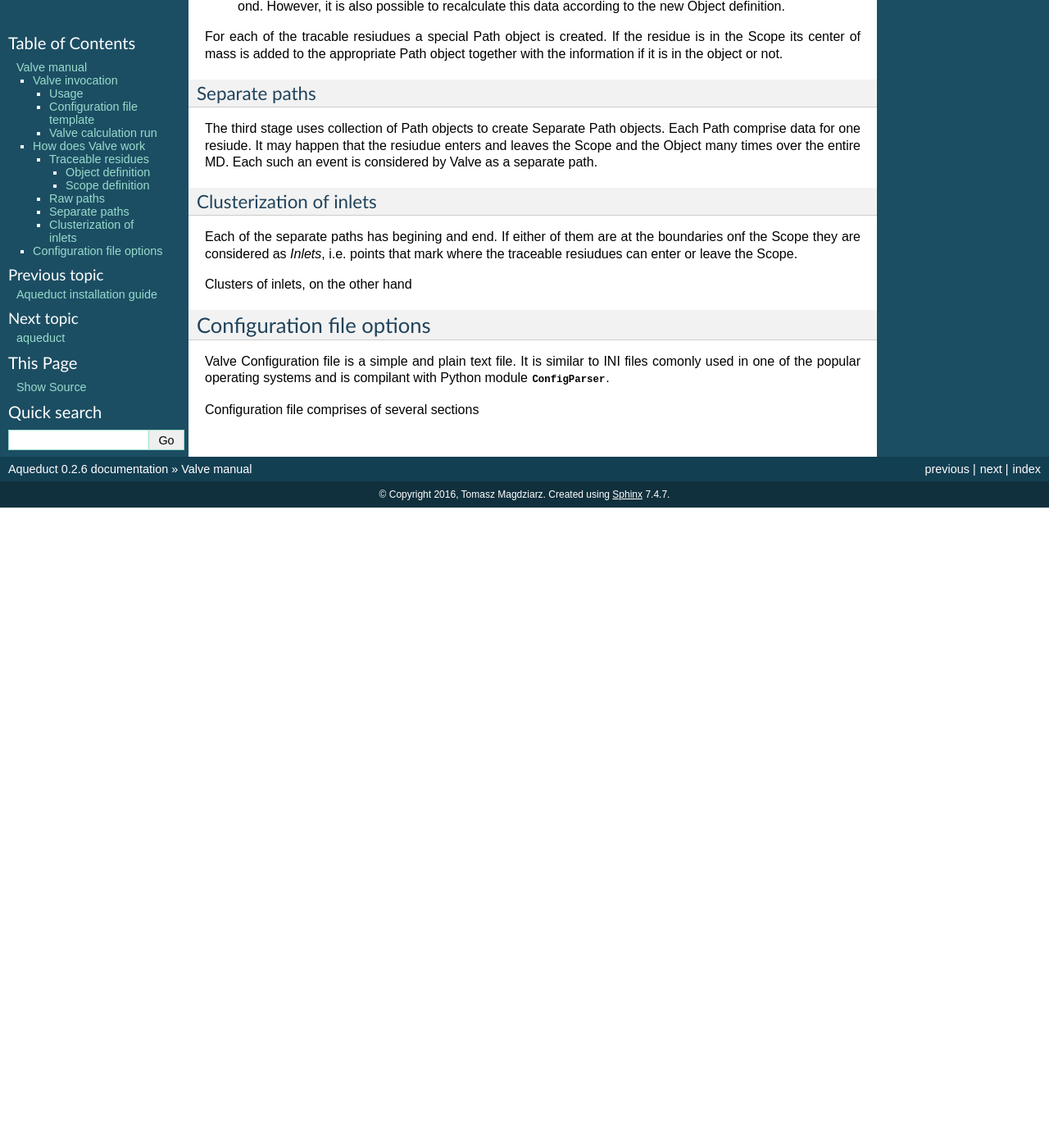
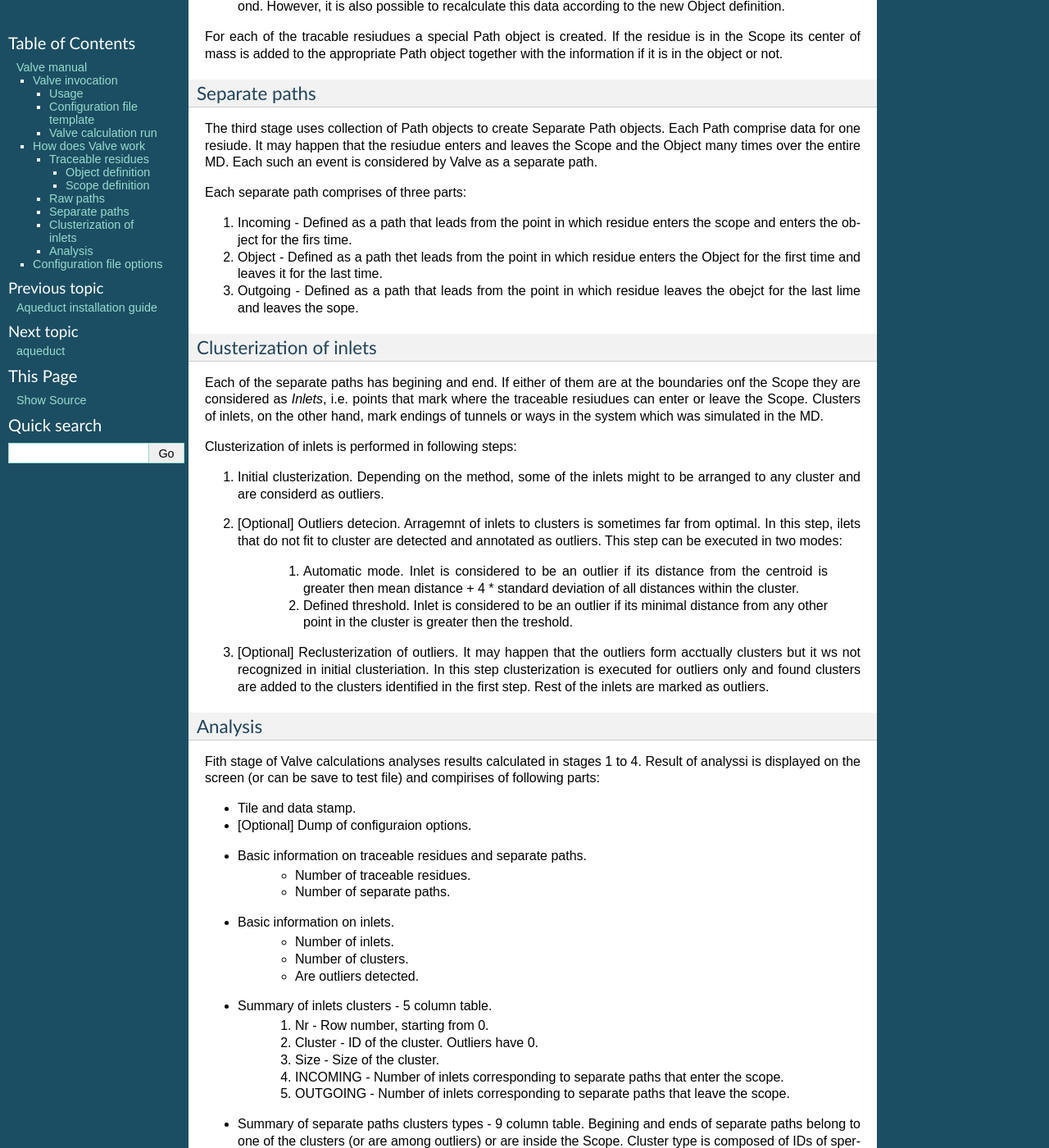
Before and after one commit to TUNNELING-GROUP/aqua-duct, a Sphinx documentation site: the page built from docs/source/valve_manual.rst, in a window 1280 px wide and 1400 px high, scrolled down 2647 px. Shown: the whole window at 82% size. Built offline with Sphinx 7.4.7, drawn with Linux system fonts in a browser that asks for light colours; before the commit the page ends 3266 px from its top, so only the background shows below that; some of the changed text lies outside the part shown.

Commit message:
valve documentation

```diff
--- a/docs/source/valve_manual.rst
+++ b/docs/source/valve_manual.rst
@@ -124,12 +124,71 @@ Separate paths
 
 The third stage uses collection of Path objects to create Separate Path objects. Each Path comprise data for one resiude. It may happen that the resiudue enters and leaves the Scope and the Object many times over the entire MD. Each such an event is considered by Valve as a separate path.
 
+Each separate path comprises of three parts:
+
+#. Incoming - Defined as a path that leads from the point in which residue enters the scope and enters the object for the firs time.
+#. Object - Defined as a path thet leads from the point in which residue enters the Object for the first time and leaves it for the last time.
+#. Outgoing - Defined as a path that leads from the point in which residue leaves the obejct for the last lime and leaves the sope.
+
 Clusterization of inlets
 ^^^^^^^^^^^^^^^^^^^^^^^^
 
-Each of the separate paths has begining and end. If either of them are at the boundaries onf the Scope they are considered as *Inlets*, i.e. points that mark where the traceable resiudues can enter or leave the Scope.
+Each of the separate paths has begining and end. If either of them are at the boundaries onf the Scope they are considered as *Inlets*, i.e. points that mark where the traceable resiudues can enter or leave the Scope. Clusters of inlets, on the other hand, mark endings of tunnels or ways in the system which was simulated in the MD.
 
-Clusters of inlets, on the other hand
+Clusterization of inlets is performed in following steps:
+
+#. Initial clusterization. Depending on the method, some of the inlets might to be arranged to any cluster and are considerd as outliers.
+#. [Optional] Outliers detecion. Arragemnt of inlets to clusters is sometimes far from optimal. In this step, ilets that do not fit to cluster are detected and annotated as outliers. This step can be executed in two modes:
+
+    #. Automatic mode. Inlet is considered to be an outlier if its distance from the centroid is greater then mean distance + 4 * standard deviation of all distances within the cluster.
+    #. Defined threshold. Inlet is considered to be an outlier if its minimal distance from any other point in the cluster is greater then the treshold.
+
+#. [Optional] Reclusterization of outliers. It may happen that the outliers form acctually clusters but it ws not recognized in initial clusteriation. In this step clusterization is executed for outliers only and found clusters are added to the clusters identified in the first step. Rest of the inlets are marked as outliers.
+
+Analysis
+^^^^^^^^
+
+Fith stage of Valve calculations analyses results calculated in stages 1 to 4. Result of analyssi is displayed on the screen (or can be save to test file) and compirises of following parts:
+
+* Tile and data stamp.
+* [Optional] Dump of configuraion options.
+* Basic information on traceable residues and separate paths.
+    * Number of traceable residues.
+    * Number of separate paths.
+* Basic information on inlets.
+    * Number of inlets.
+    * Number of clusters.
+    * Are outliers detected.
+* Summary of inlets clusters - 5 column table.
+    #. Nr - Row number, starting from 0.
+    #. Cluster - ID of the cluster. Outliers have 0.
+    #. Size - Size of the cluster.
+    #. INCOMING - Number of inlets corresponding to separate paths that enter the scope.
+    #. OUTGOING - Number of inlets corresponding to separate paths that leave the scope.
+* Summary of separate paths clusters types - 9 column table. Begining and ends of separate paths belong to one of the clusters (or are among outliers) or are inside the Scope. Cluster type is composed of IDs of sperate paths beggining and end separated by colon. Numeric ID correspond to Cluster ID, and if the end is inside the Scope N character is used.
+    #. Nr - Row number, starting from 0.
+    #. CType - Separate path Cluster Type.
+    #. Size - Number of separate paths belonging to Cluster type.
+    #. Inp - Average lenght of incoming part of the path. If no incoming part is available it is nan.
+    #. InpStd - Standard deviation of lenght Inp.
+    #. Obj - Average lenght of object part of the path. If no incoming part is available it is nan.
+    #. ObjStd - Standard deviation of lenght Inp.
+    #. Out - Average lenght of outgoing part of the path. If no incoming part is available it is nan.
+    #. OutStd - Standard deviation of lenght Inp.
+* List of separate paths and their properties - 17 column table.
+    #. Nr - Row number, starting from 0.
+    #. ID - Separate path ID. First number correspond to residue number and the second separated by colon is a consecutive number of separate path identified for this residue (starting from 0).
+    #. BeginF - Number of frame in which the path begins.
+    #. InpF - Number of frame in which path begins Incoming part.
+    #. ObjF - Number of frame in which path begins Object part.
+    #. OutF - Number of frame in which path begins Outgoing part.
+    #. EndF - Number of frame in which the path ends.
+    #. InpL - Lenght of Incoming part. If no incoming part nan is given.
+    #. ObjL - Lenght of Object part.
+    #. OutL - Lenght of Outgoing part. If no incoming part nan is given.
+
+
+
 
 Configuration file options
 --------------------------
```
